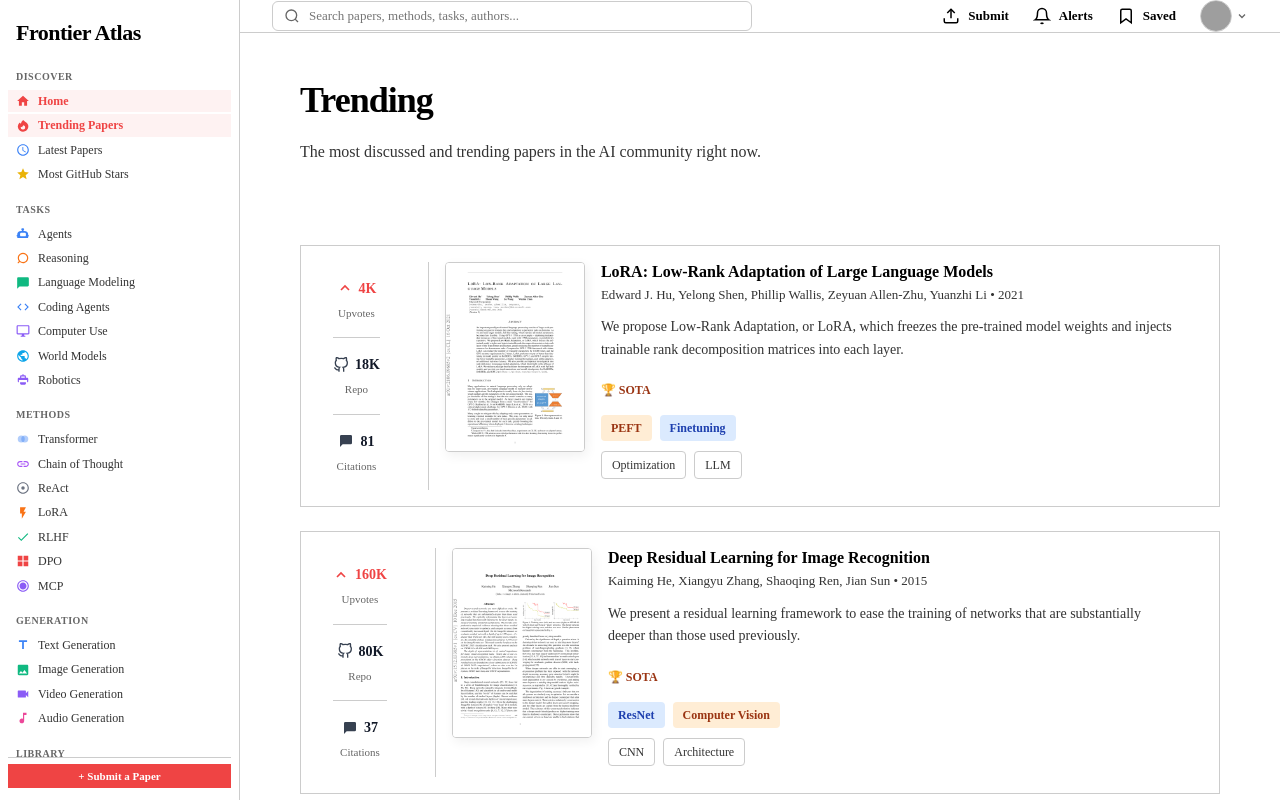
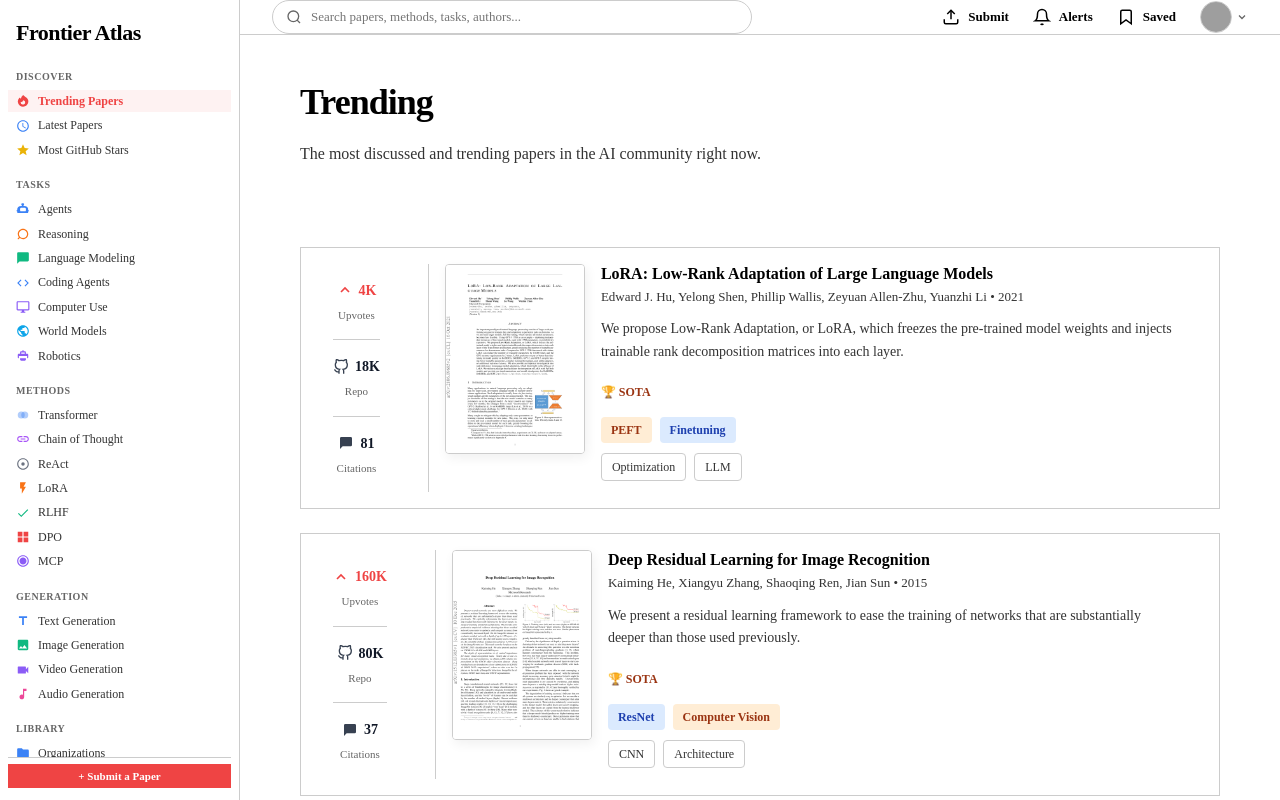
Before and after one commit to Deepak-Solanki04/Frontier_Atlas, a Next.js app: page /trending in a window 1280 px wide. Built offline with nearby package versions, Linux system fonts and the light colour scheme; grey boxes are pictures that could not be loaded.

Commit message:
Remove Home tab, fix sidebar icons to match mockup, rounded search bar

```diff
--- a/app/globals.css
+++ b/app/globals.css
@@ -142,7 +142,6 @@ body {
 }
 
 /* ---------------- RIGHT SIDE WRAPPER ---------------- */
-/* ---------------- RIGHT SIDE WRAPPER ---------------- */
 .main-wrapper {
   flex: 1;
   min-width: 0;
@@ -177,7 +176,7 @@ body {
 
 .search-bar svg {
   position: absolute;
-  left: 12px;
+  left: 14px;
   color: var(--text-light);
   width: 16px;
   height: 16px;
@@ -185,9 +184,9 @@ body {
 
 .search-bar input {
   width: 100%;
-  padding: 6px 16px 6px 36px;
+  padding: 8px 16px 8px 38px;
   border: 1px solid var(--border-color);
-  border-radius: 6px;
+  border-radius: 20px;
   background: #ffffff;
   font-size: 13px;
   font-family: var(--font-serif);
--- a/components/Sidebar.tsx
+++ b/components/Sidebar.tsx
@@ -7,10 +7,7 @@ import { usePathname } from 'next/navigation';
 export default function Sidebar() {
   const pathname = usePathname();
 
-  const isActive = (path: string) => {
-    if (path === '/' && (pathname === '/' || pathname === '/trending')) return 'active';
-    return pathname === path ? 'active' : '';
-  };
+  const isActive = (path: string) => pathname === path ? 'active' : '';
 
   return (
     <aside className="sidebar-full">
@@ -19,11 +16,7 @@ export default function Sidebar() {
       <div className="sidebar-nav">
         <div className="nav-section">
           <div className="nav-title">DISCOVER</div>
-          <Link href="/" className={`nav-item ${isActive('/')}`}>
-            <svg viewBox="0 0 24 24" fill="currentColor" stroke="none" style={{color: '#ef4444'}}><path d="M10 20v-6h4v6h5v-8h3L12 3 2 12h3v8z"/></svg>
-            Home
-          </Link>
-          <Link href="/trending" className={`nav-item ${isActive('/trending') === 'active' && pathname !== '/trending' ? '' : isActive('/trending')}`}>
+          <Link href="/trending" className={`nav-item ${isActive('/trending')}`}>
             <svg viewBox="0 0 24 24" fill="currentColor" stroke="none" style={{color: '#f97316'}}><path fillRule="evenodd" d="M12.963 2.286a.75.75 0 00-1.071-.136 9.742 9.742 0 00-3.539 6.177A7.547 7.547 0 016.648 6.61a.75.75 0 00-1.152.082A9 9 0 1015.68 4.534a7.46 7.46 0 01-2.717-2.248zM15.75 14.25a3.75 3.75 0 11-7.313-1.172c.628.465 1.35.81 2.133 1a5.99 5.99 0 011.925-3.545 3.75 3.75 0 013.255 3.717z" clipRule="evenodd" /></svg>
             Trending Papers
           </Link>
```
